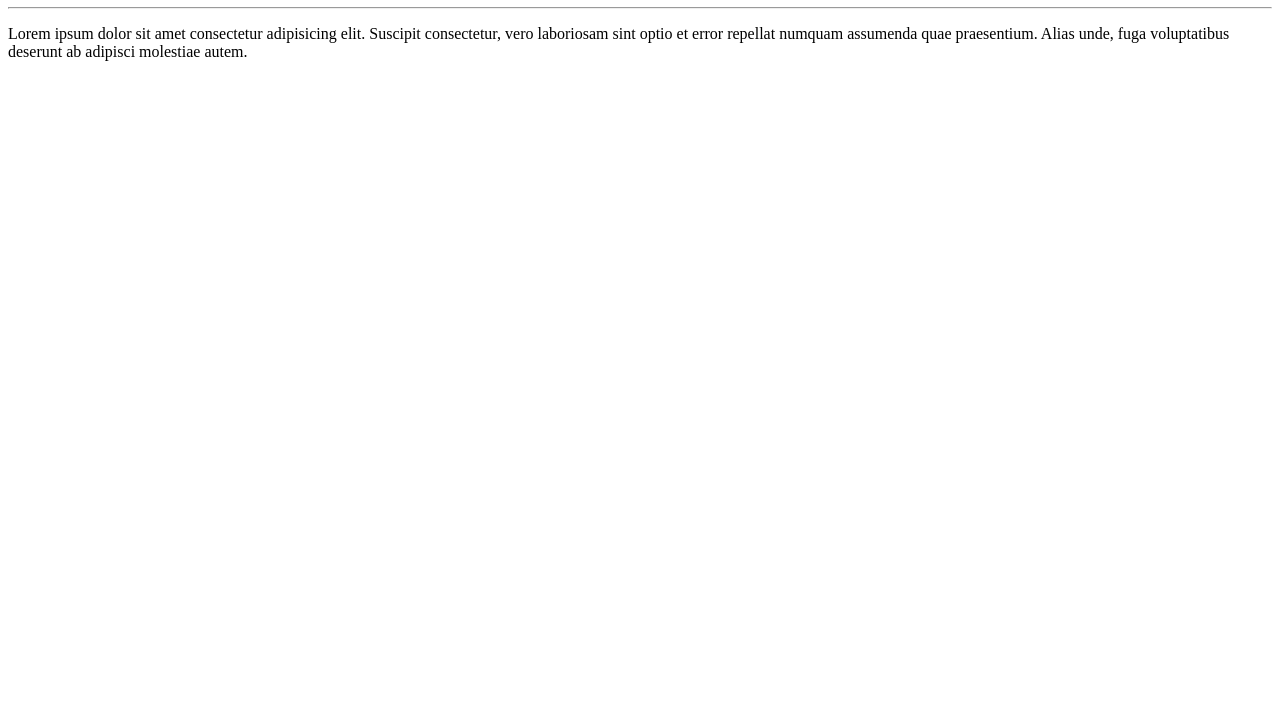
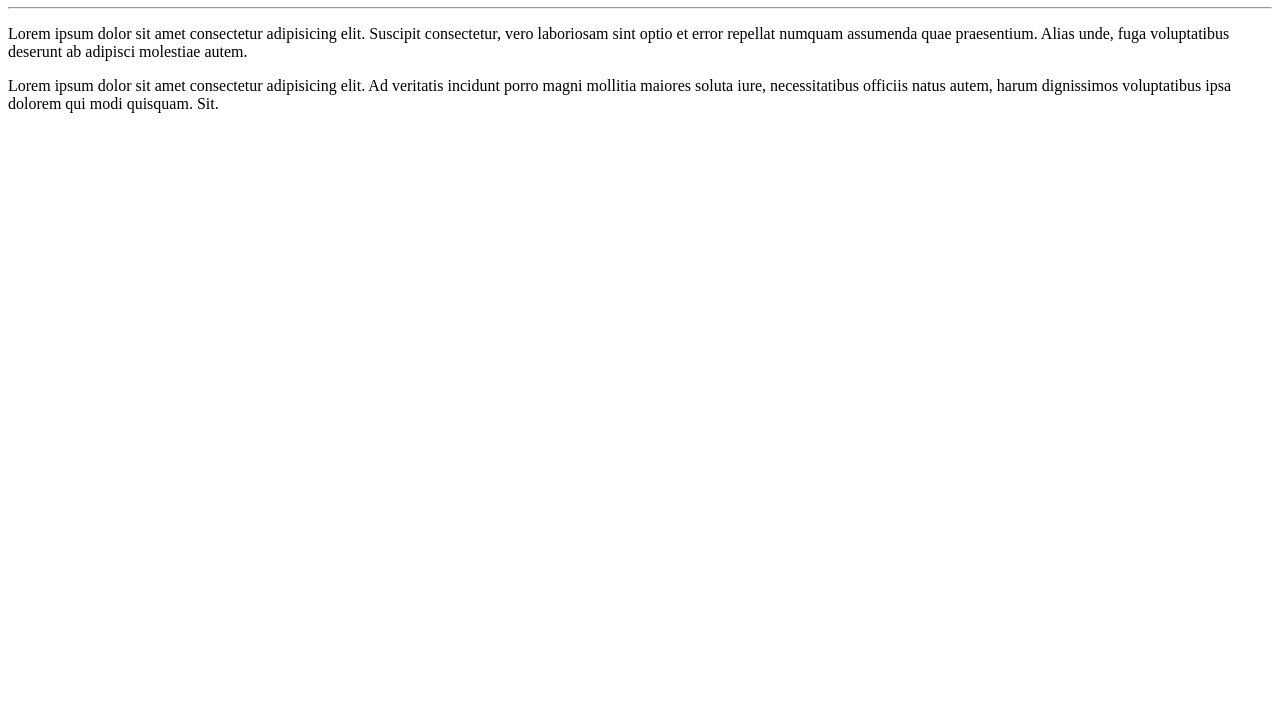
Before and after one commit to 0Fernando0/Hello-World, a plain HTML site: page site-teste/index.html in a window 1280 px wide. Shown: the part 73-800 px from the top of the page. Drawn offline with Linux system fonts and the light colour scheme.

Commit message:
adicionei um parágrafo

```diff
--- a/site-teste/index.html
+++ b/site-teste/index.html
@@ -10,6 +10,7 @@
     <h1>Olá, Mundo!</h1>
     <hr>
     <p>Lorem ipsum dolor sit amet consectetur adipisicing elit. Suscipit consectetur, vero laboriosam sint optio et error repellat numquam assumenda quae praesentium. Alias unde, fuga voluptatibus deserunt ab adipisci molestiae autem.</p>
+    <p>Lorem ipsum dolor sit amet consectetur adipisicing elit. Ad veritatis incidunt porro magni mollitia maiores soluta iure, necessitatibus officiis natus autem, harum dignissimos voluptatibus ipsa dolorem qui modi quisquam. Sit.</p>
 
 
 </body>
```
